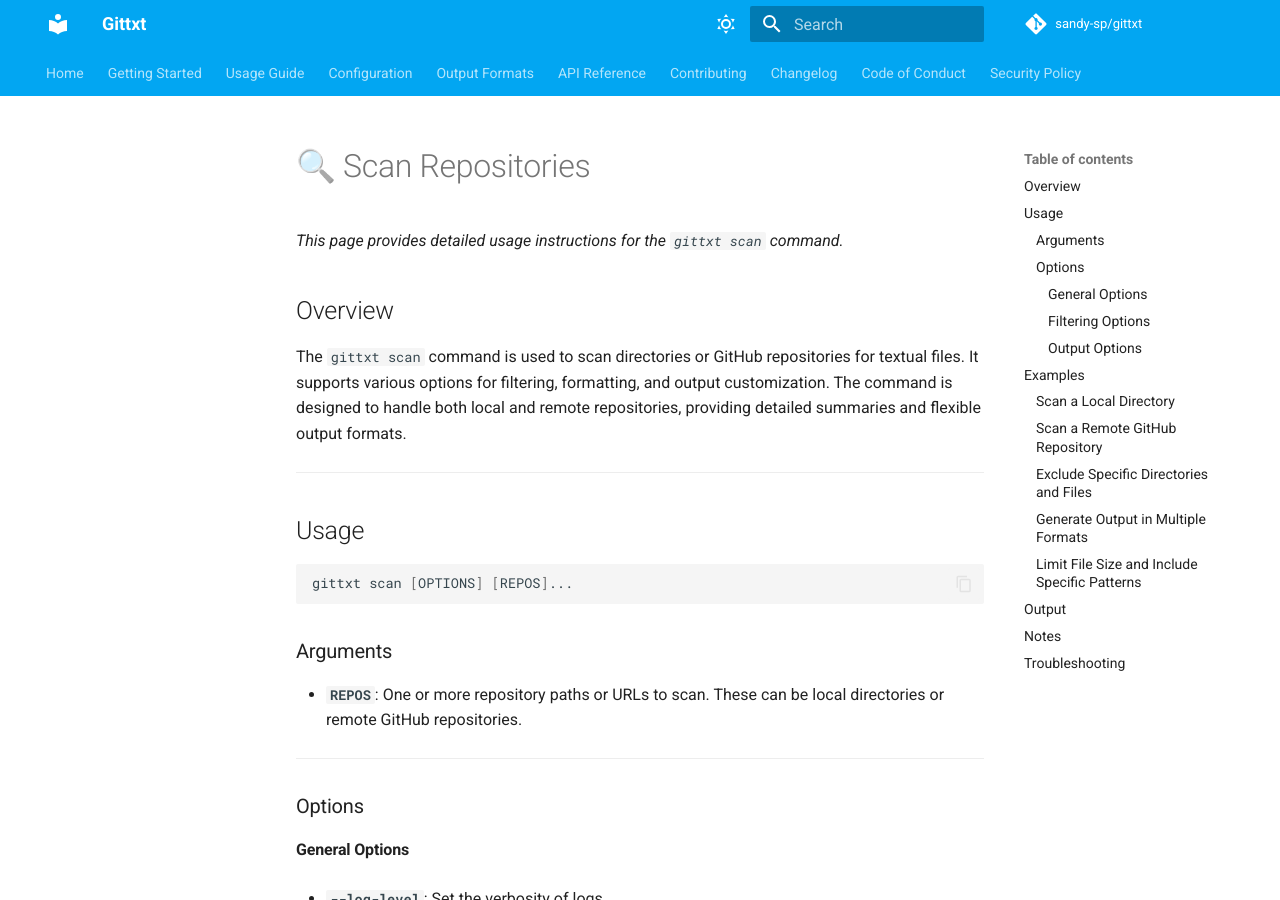
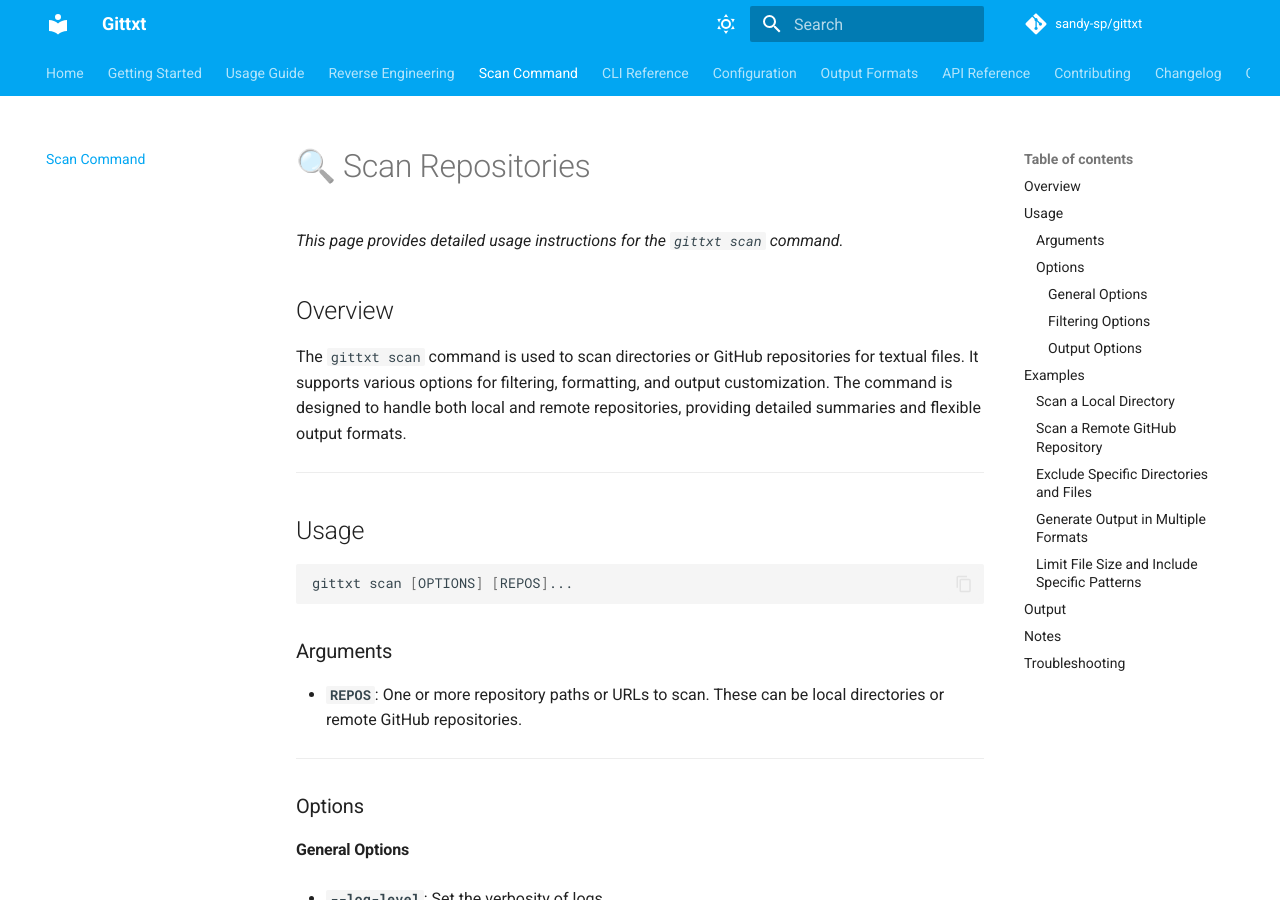
Before and after one commit to sandy-sp/gittxt, an MkDocs documentation site: the page built from docs/scan.md, in a window 1280 px wide and 900 px high. Built offline with MkDocs 1.6.1 and Material for MkDocs 9.7.7, drawn with Linux system fonts in a browser that asks for light colours; comment, search, counter and statistics services are not loaded.

Commit message:
docs: update navigation to include Reverse Engineering, Scan Command, and CLI Reference sections

```diff
--- a/mkdocs.yml
+++ b/mkdocs.yml
@@ -33,6 +33,9 @@
   - Home: index.md
   - Getting Started: getting-started.md
   - Usage Guide: usage.md
+  - Reverse Engineering: reverse_engineer.md
+  - Scan Command: scan.md
+  - CLI Reference: cli_reference.md
   - Configuration: configuration.md
   - Output Formats: formats.md
   - API Reference: api-reference.md
```
